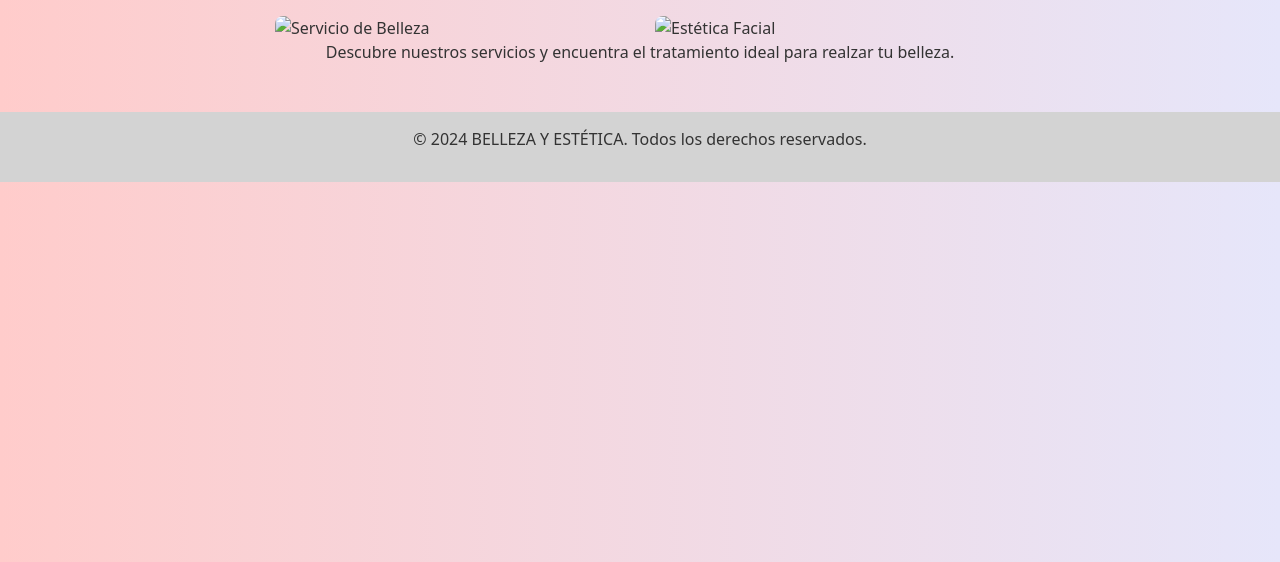
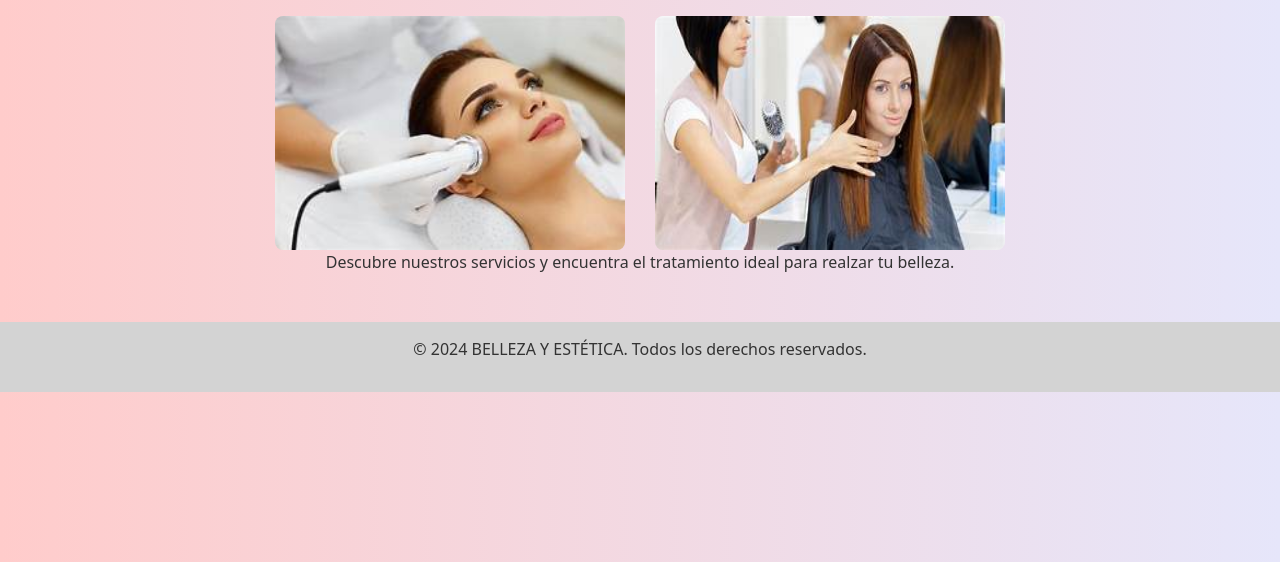
Before and after one commit to camil918/belleza, a plain HTML site: page inicio.html in a window 1280 px wide. Shown: the part 238-800 px from the top of the page. Drawn offline with nearby package versions, Linux system fonts and the light colour scheme.

Commit message:
Update inicio.html

```diff
--- a/inicio.html
+++ b/inicio.html
@@ -58,8 +58,8 @@
     <section class="container my-5">
         <h2>¡Bienvenidos a Nuestro Espacio de Belleza!</h2>
         <div class="imagenes-productos">
-            <img src="imagenes.jpg/cosmetc.jpg" alt="Servicio de Belleza" class="imagen-grande">
-            <img src="imagenes.jpg/estilistas.jpg" alt="Estética Facial" class="imagen-grande">
+            <img src="cosmetc.jpg" alt="Servicio de Belleza" class="imagen-grande">
+            <img src="estilistas.jpg" alt="Estética Facial" class="imagen-grande">
         </div>
         <p class="text-center">Descubre nuestros servicios y encuentra el tratamiento ideal para realzar tu belleza.</p>
     </section>
```
